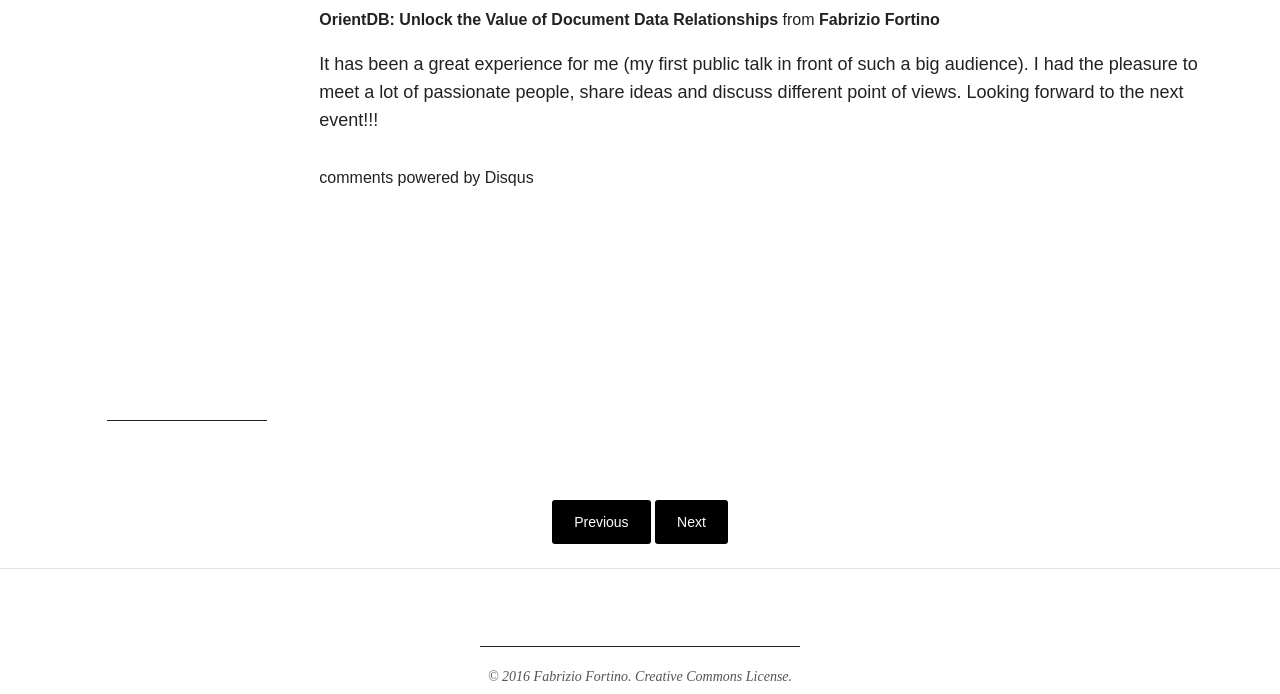
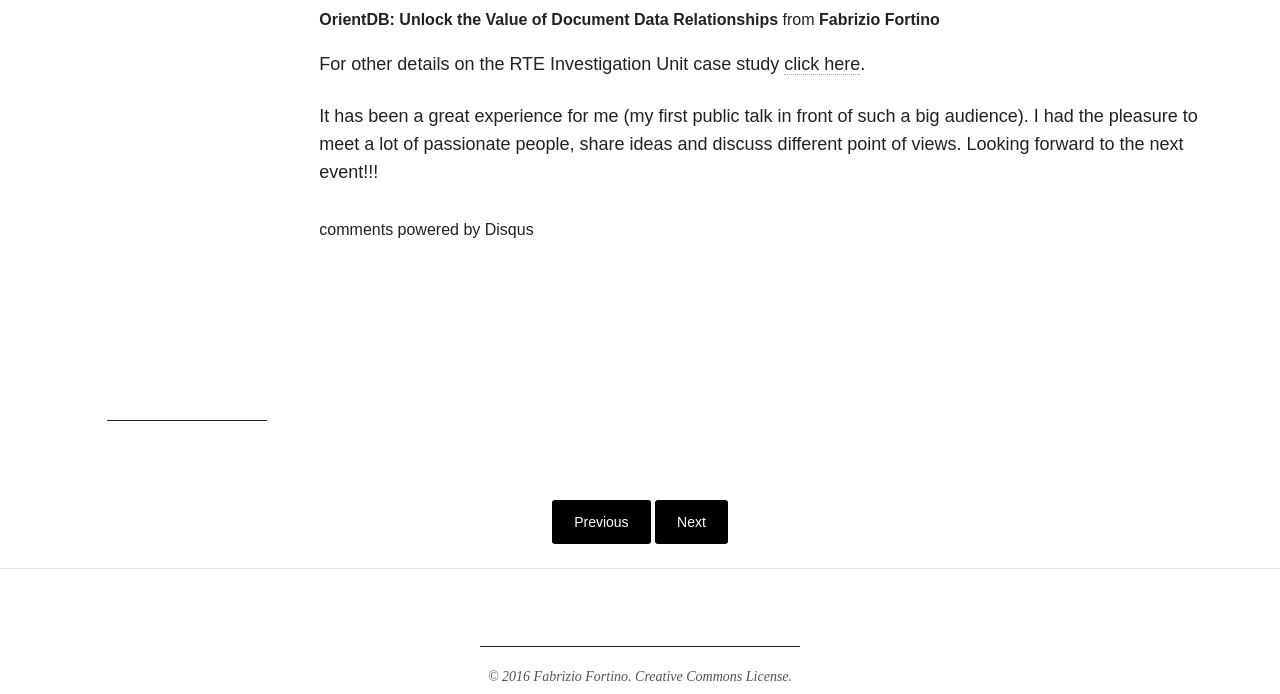
Before and after one commit to fabriziofortino/fabriziofortino.github.io, a Jekyll site: the page built from _posts/2016-04-13-orientdb-unlock-the-value-of-document-data-relationships.md, in a window 1280 px wide and 900 px high, scrolled down 1086 px, cut to the strip 206-900 px from the top of the window. Built offline with Jekyll 4.4.1, drawn with Linux system fonts in a browser that asks for light colours; nearby versions of some CDN libraries; comment, search, counter and statistics services are not loaded.

Commit message:
added link to case study

```diff
--- a/_posts/2016-04-13-orientdb-unlock-the-value-of-document-data-relationships.md
+++ b/_posts/2016-04-13-orientdb-unlock-the-value-of-document-data-relationships.md
@@ -13,4 +13,6 @@ The <a href="http://www.meetup.com/hadoop-user-group-ireland/events/229509552/"
 
 <iframe src="//www.slideshare.net/slideshow/embed_code/key/26Jj8znoVJX8gF" width="595" height="485" frameborder="0" marginwidth="0" marginheight="0" scrolling="no" style="border:1px solid #CCC; border-width:1px; margin-bottom:5px; max-width: 100%;" allowfullscreen> </iframe> <div style="margin-bottom:5px"> <strong> <a href="//www.slideshare.net/FabrizioFortino1/orientdb-unlock-the-value-of-document-data-relationships" title="OrientDB: Unlock the Value of Document Data Relationships" target="_blank">OrientDB: Unlock the Value of Document Data Relationships</a> </strong> from <strong><a href="//www.slideshare.net/FabrizioFortino1" target="_blank">Fabrizio Fortino</a></strong> </div>
 
+For other details on the RTE Investigation Unit case study <a href="http://orientdb.com/rte-iu_case-study/" target="_blank">click here</a>.
+
 It has been a great experience for me (my first public talk in front of such a big audience). I had the pleasure to meet a lot of passionate people, share ideas and discuss different point of views. Looking forward to the next event!!!
```
